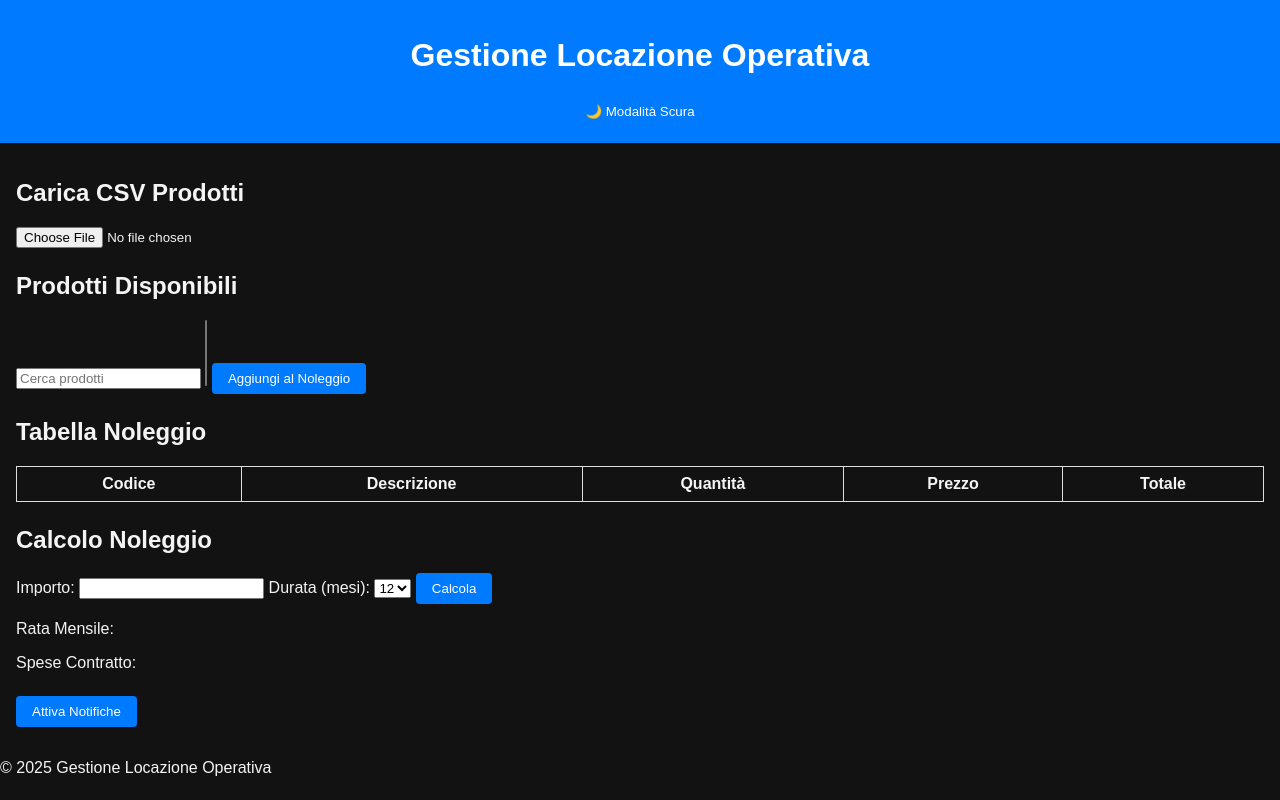
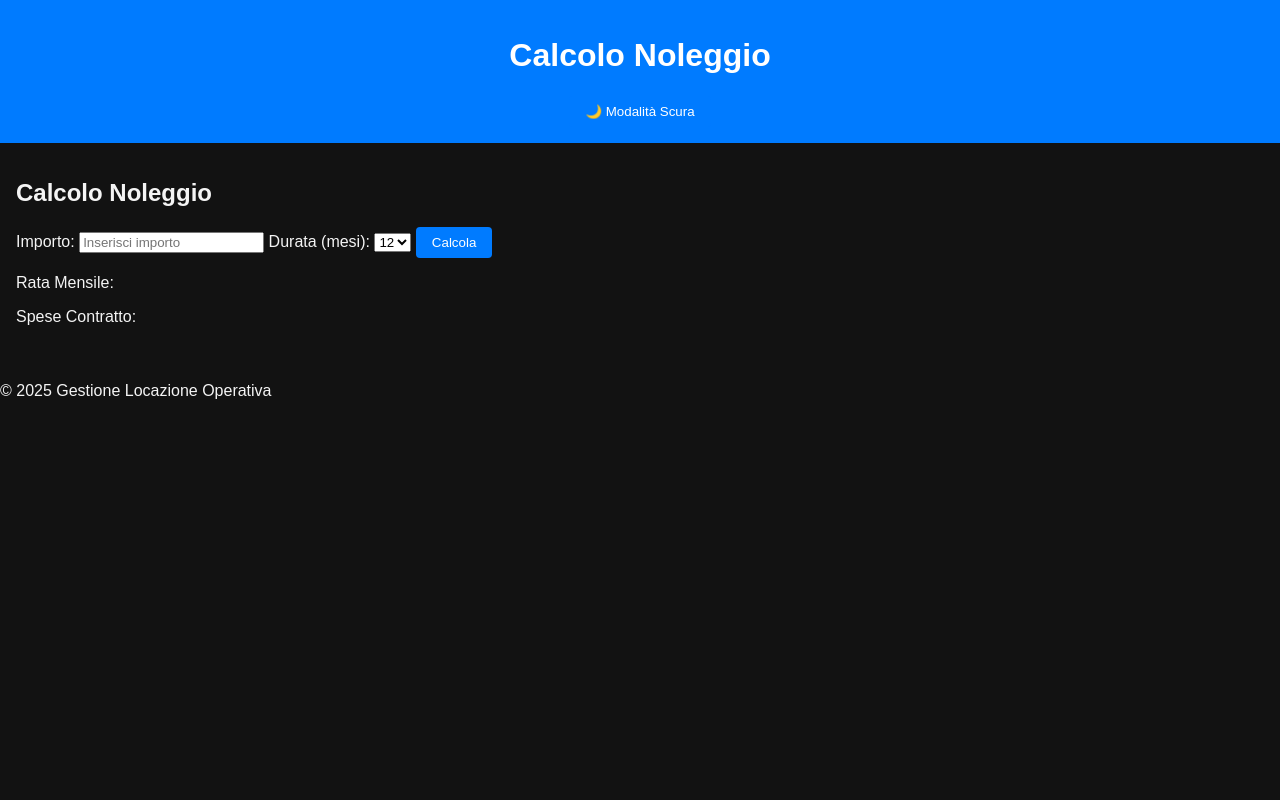
Before and after one commit to pezzaliapp/noleggio, a plain HTML site: page index.html in a window 1280 px wide. Both pictures are taken after a click on the button "🌙 Modalità Scura". Drawn offline with Linux system fonts and the light colour scheme.

Commit message:
Update index.html

```diff
--- a/index.html
+++ b/index.html
@@ -3,45 +3,19 @@
 <head>
     <meta charset="UTF-8">
     <meta name="viewport" content="width=device-width, initial-scale=1.0">
-    <title>Locazione Operativa</title>
-    <link rel="manifest" href="manifest.json">
+    <title>Calcolo Noleggio</title>
     <link rel="stylesheet" href="style.css">
 </head>
 <body>
     <header>
-        <h1>Gestione Locazione Operativa</h1>
+        <h1>Calcolo Noleggio</h1>
         <button id="darkModeToggle">🌙 Modalità Scura</button>
     </header>
     <main>
         <section>
-            <h2>Carica CSV Prodotti</h2>
-            <input type="file" id="csvFile" accept=".csv">
-        </section>
-        <section>
-            <h2>Prodotti Disponibili</h2>
-            <input type="text" id="searchProduct" placeholder="Cerca prodotti">
-            <select id="productList" multiple></select>
-            <button onclick="selectProduct()">Aggiungi al Noleggio</button>
-        </section>
-        <section>
-            <h2>Tabella Noleggio</h2>
-            <table id="itemsTable">
-                <thead>
-                    <tr>
-                        <th>Codice</th>
-                        <th>Descrizione</th>
-                        <th>Quantità</th>
-                        <th>Prezzo</th>
-                        <th>Totale</th>
-                    </tr>
-                </thead>
-                <tbody></tbody>
-            </table>
-        </section>
-        <section>
             <h2>Calcolo Noleggio</h2>
             <label for="importo">Importo:</label>
-            <input type="text" id="importo">
+            <input type="text" id="importo" placeholder="Inserisci importo">
             <label for="durata">Durata (mesi):</label>
             <select id="durata">
                 <option value="12">12</option>
@@ -54,11 +28,32 @@
             <p>Rata Mensile: <span id="rataMensile"></span></p>
             <p>Spese Contratto: <span id="speseContratto"></span></p>
         </section>
-        <button id="notifyBtn">Attiva Notifiche</button>
     </main>
     <footer>
         <p>&copy; 2025 Gestione Locazione Operativa</p>
     </footer>
-    <script src="app.js"></script>
+    <script>
+        document.getElementById('darkModeToggle').addEventListener('click', () => {
+            document.body.classList.toggle('dark-mode');
+            localStorage.setItem('darkMode', document.body.classList.contains('dark-mode'));
+        });
+
+        document.addEventListener('DOMContentLoaded', () => {
+            if (JSON.parse(localStorage.getItem('darkMode'))) {
+                document.body.classList.add('dark-mode');
+            }
+        });
+
+        function calcola() {
+            const importo = parseFloat(document.getElementById('importo').value) || 0;
+            const durata = parseInt(document.getElementById('durata').value);
+            const coefficiente = { 12: 0.084, 24: 0.047, 36: 0.033, 48: 0.026, 60: 0.022 };
+            const rataMensile = importo * (coefficiente[durata] || 0);
+            const speseContratto = importo < 5000 ? 75 : 150;
+
+            document.getElementById('rataMensile').textContent = `${rataMensile.toFixed(2)} €`;
+            document.getElementById('speseContratto').textContent = `${speseContratto} €`;
+        }
+    </script>
 </body>
 </html>
```
